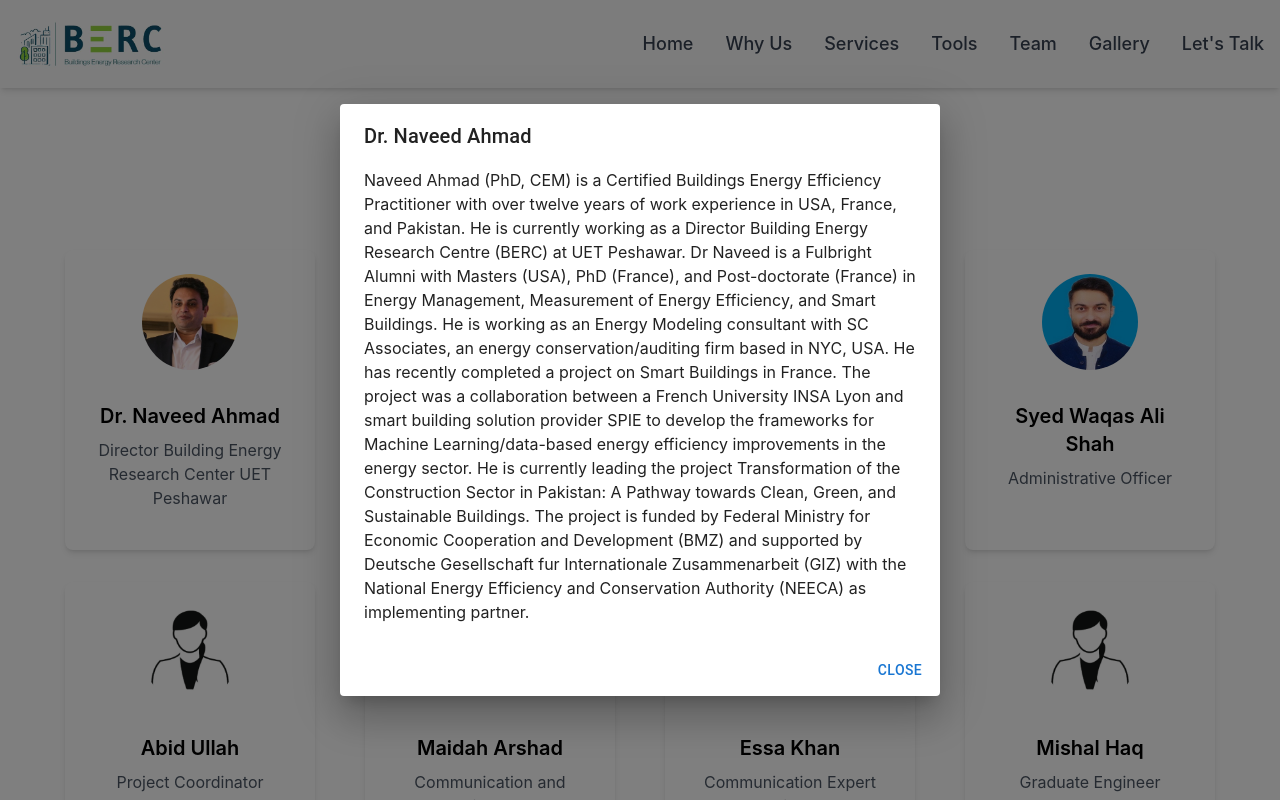
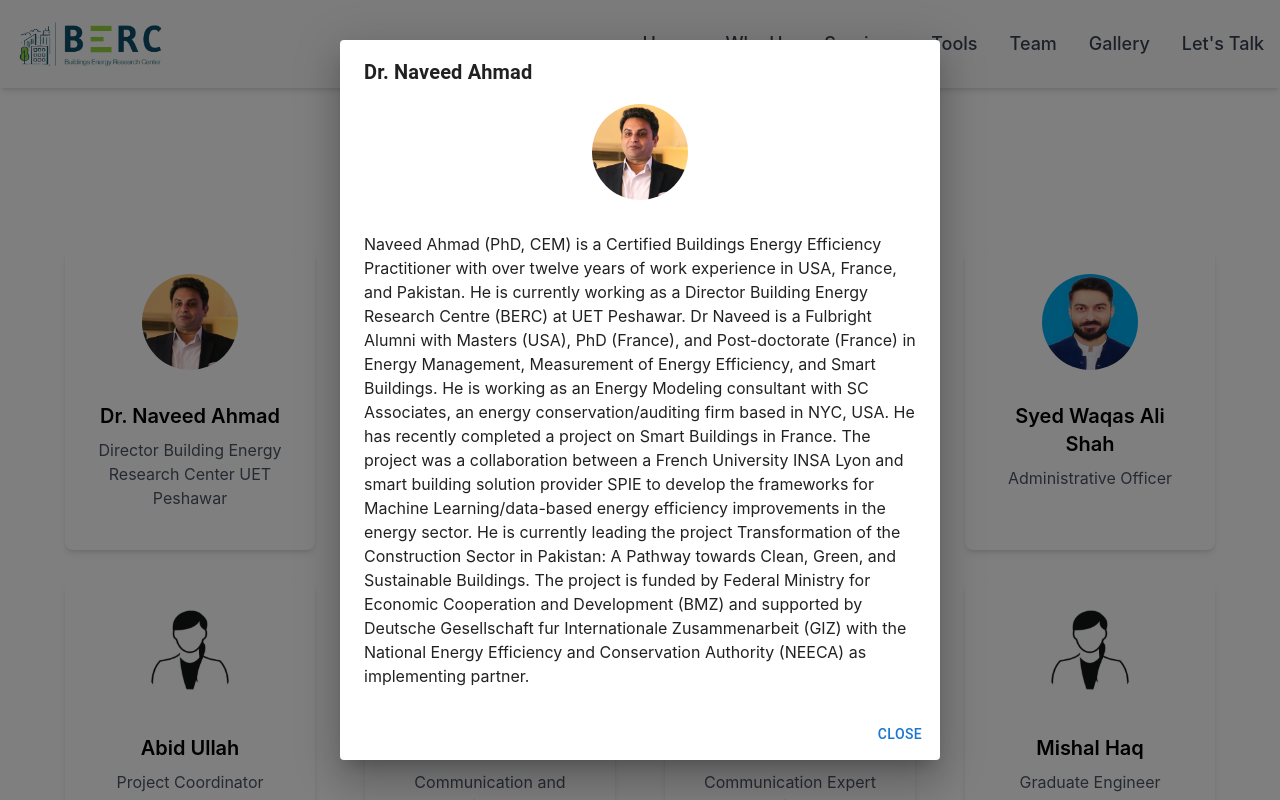
Before and after one commit to mianfarooqazam/berc-pk, a React (Create React App) app: page / in a window 1280 px wide. Both pictures are taken after a click on the element 190 px from the left and 5330 px from the top of the page. Shown: the part 4930-5730 px from the top of the page. Built offline with nearby package versions, Linux system fonts and the light colour scheme; the HTML template or start-up script is replaced by a standard one.

Commit message:
UI Improved

```diff
--- a/src/components/modal/modal.js
+++ b/src/components/modal/modal.js
@@ -1,12 +1,12 @@
 import React from 'react';
-import { Dialog, DialogTitle, DialogContent, DialogActions, Button } from '@mui/material';
+import { Dialog, DialogTitle, DialogContent, DialogActions, Button, Avatar } from '@mui/material';
 import Slide from '@mui/material/Slide';
 
 const Transition = React.forwardRef(function Transition(props, ref) {
   return <Slide direction="up" ref={ref} {...props} />;
 });
 
-const Modal = ({ open, handleClose, title, description }) => {
+const Modal = ({ open, handleClose, title, description, img }) => {
   return (
     <Dialog
       open={open}
@@ -16,11 +16,18 @@
       aria-labelledby="alert-dialog-slide-title"
       aria-describedby="alert-dialog-slide-description"
     >
-      <DialogTitle id="alert-dialog-slide-title">{title}</DialogTitle>
+      <DialogTitle id="alert-dialog-slide-title" style={{fontWeight: "bold"}}>{title}</DialogTitle>
       <DialogContent>
-        <p id="alert-dialog-slide-description">
-          {description}
-        </p>
+        <div className="flex flex-col items-center">
+          <Avatar
+            src={img}
+            alt={title}
+            sx={{ width: 96, height: 96, mb: 4 }}
+          />
+          <p id="alert-dialog-slide-description">
+            {description}
+          </p>
+        </div>
       </DialogContent>
       <DialogActions>
         <Button onClick={handleClose} color="primary">
--- a/src/pages/Team.js
+++ b/src/pages/Team.js
@@ -77,7 +77,7 @@
                     sx={{ width: 96, height: 96, mb: 4 }}
                   />
                   <div>
-                    <h3 className="text-xl font-semibold mb-2" >{member.name}</h3>
+                    <h3 className="text-xl font-semibold mb-2 text-center">{member.name}</h3>
                     <p className="text-gray-600">{member.role}</p>
                   </div>
                   <div className="absolute bottom-0 left-0 w-full text-center pb-2 hidden group-hover:block">
@@ -95,6 +95,7 @@
         handleClose={handleClose}
         title={selectedMember.name}
         description={selectedMember.description}
+        img={selectedMember.img}
       />
     </div>
   );
```
